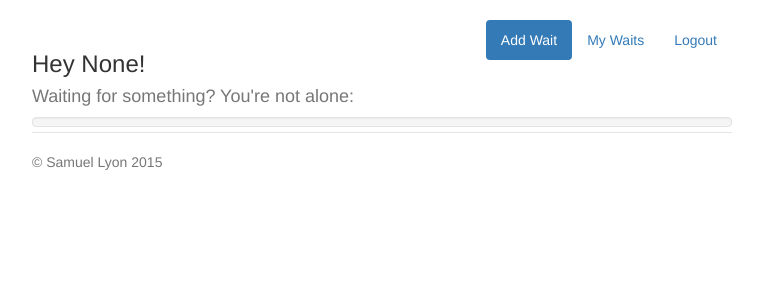
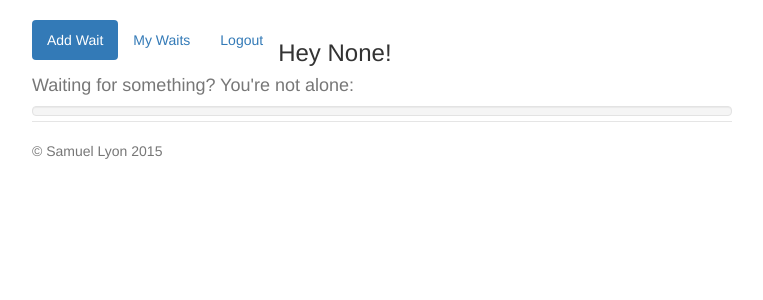
Before and after one commit to samblyon/twg, a Flask app: page /showDashboard in a window 1280 px wide. Shown: the top 300 px of the page, without its empty margins (258-1021 px from the left). Run offline with Flask 2, Linux system fonts and the light colour scheme; data that the repository does not hold is empty; some libraries are stand-ins or nearby versions.

Commit message:
fix header

```diff
--- a/static/css/waitapp_jumbotron.css
+++ b/static/css/waitapp_jumbotron.css
@@ -10,6 +10,18 @@ body {
 .footer {
   padding-right: 2px;
   padding-left: 2px;
+}
+
+.header-waitapp {
+  float: left;
+  margin-bottom: 10px;
+
+
+}
+
+.title-text-waitapp {
+  margin-top: 10px;
+
 }
 
 /* Custom page header */
--- a/templates/dashboard.html
+++ b/templates/dashboard.html
@@ -155,7 +155,7 @@
 
 <body>
 	<div class="container">
-		<div class="header">
+		<div class="header-waitapp">
 			<nav>
 				<ul class="nav nav-pills pull-right">
 					<li role="presentation" class="active"><a href="/showAddWish">Add Wait</a></li>
```
Also changed, not shown: 1 other file.
